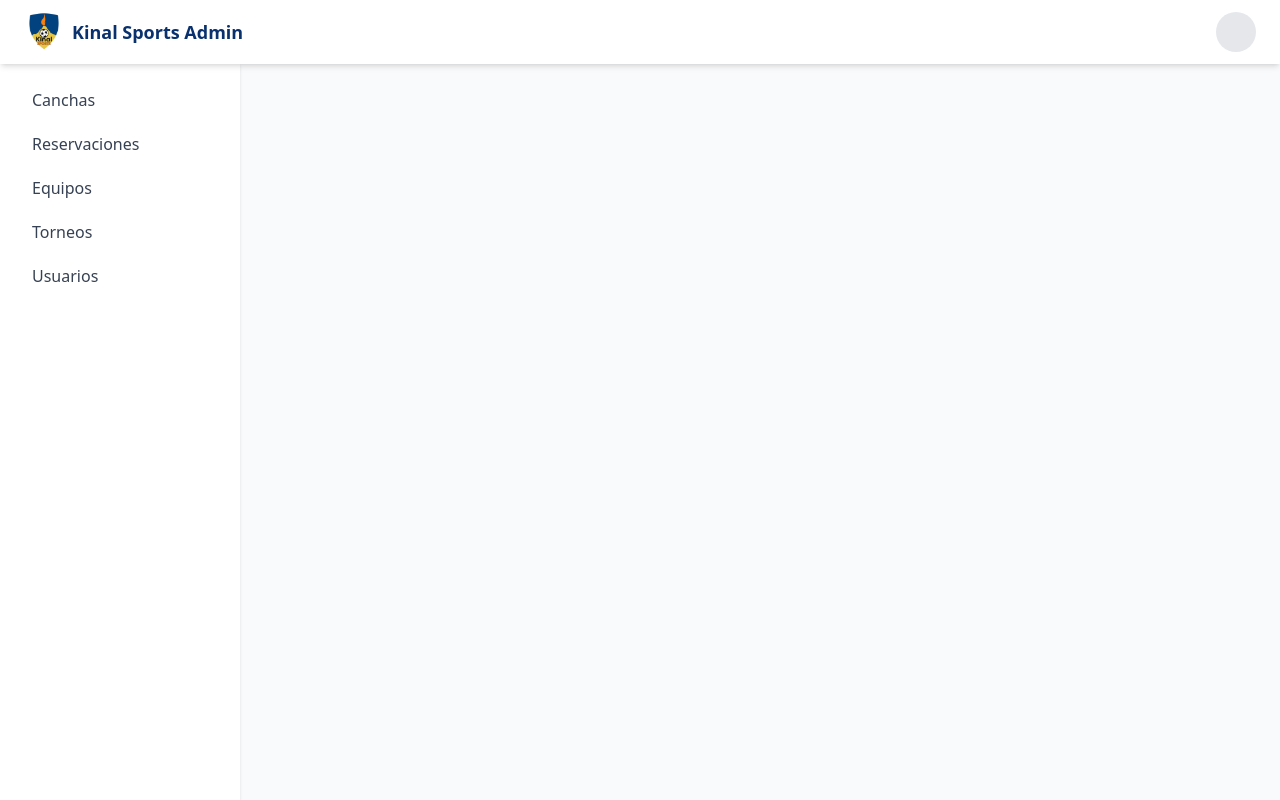
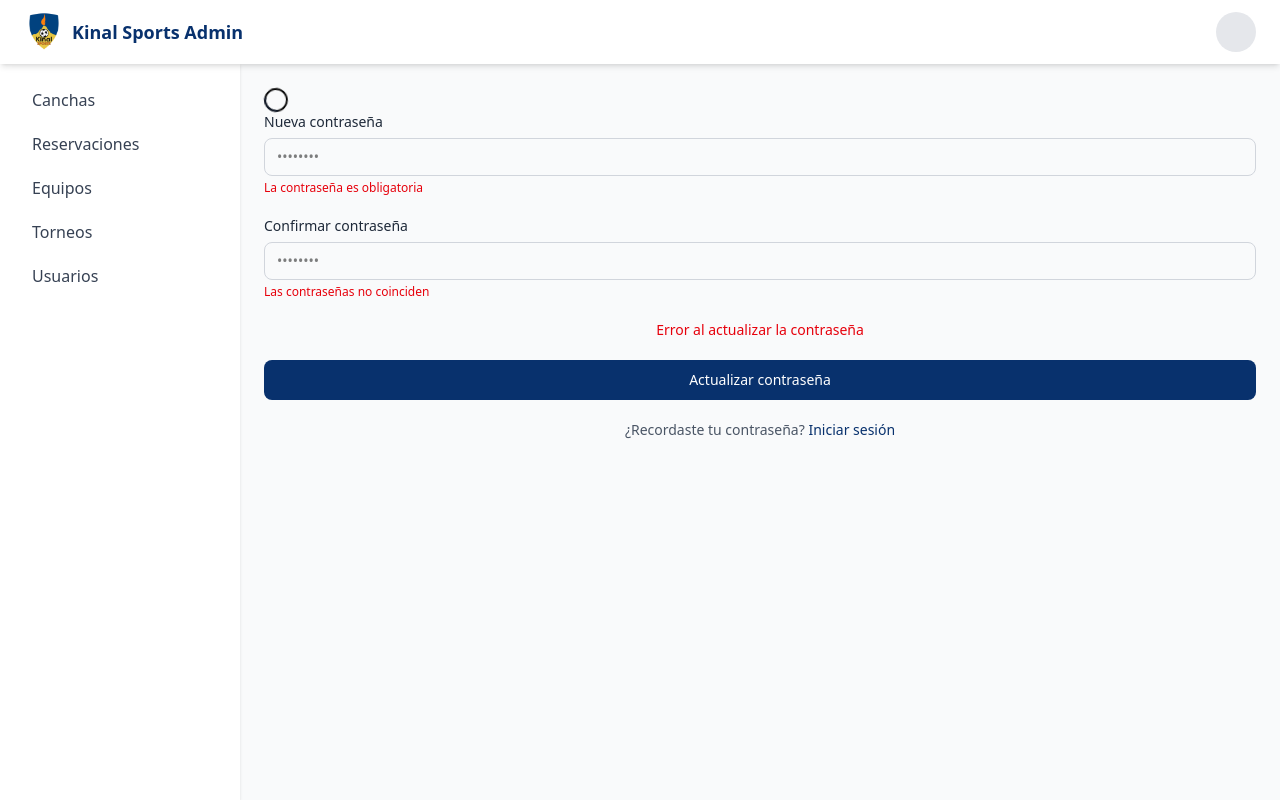
Before and after one commit to DAMB1808/client_admin, a React (Vite) app: page /dashboard in a window 1280 px wide. Built offline with nearby package versions, Linux system fonts and the light colour scheme.

Commit message:
se cambio el dashboardcontainer

```diff
--- a/src/shared/components/layout/DashboardContainer.jsx
+++ b/src/shared/components/layout/DashboardContainer.jsx
@@ -4,8 +4,8 @@ import { Sidebar } from "./Sidebar";
 // VISTAS
 
 // features/auth
-//import { Spinner } from "@material-tailwind/react";
-//import { ResetPasswordForm } from "../../../features/auth/components/ResetPasswordForm";
+import { Spinner } from "@material-tailwind/react";
+import { ResetPasswordForm } from "../../../features/auth/components/ResetPasswordForm";
 //import { ShowConfirmToast } from "../../../features/auth/components/ShowConfirmToast";
 
 
@@ -53,8 +53,8 @@ export const DashboardContainer = () => {
         <Sidebar />
 
         <main className="flex-1 p-6">
-          {/* <Spinner/> */}
-          {/* <ResetPasswordForm /> */}
+          { <Spinner/> }
+          { <ResetPasswordForm /> }
           {/* <ShowConfirmToast /> */}
 
           {/* <Fields/> */}
```
